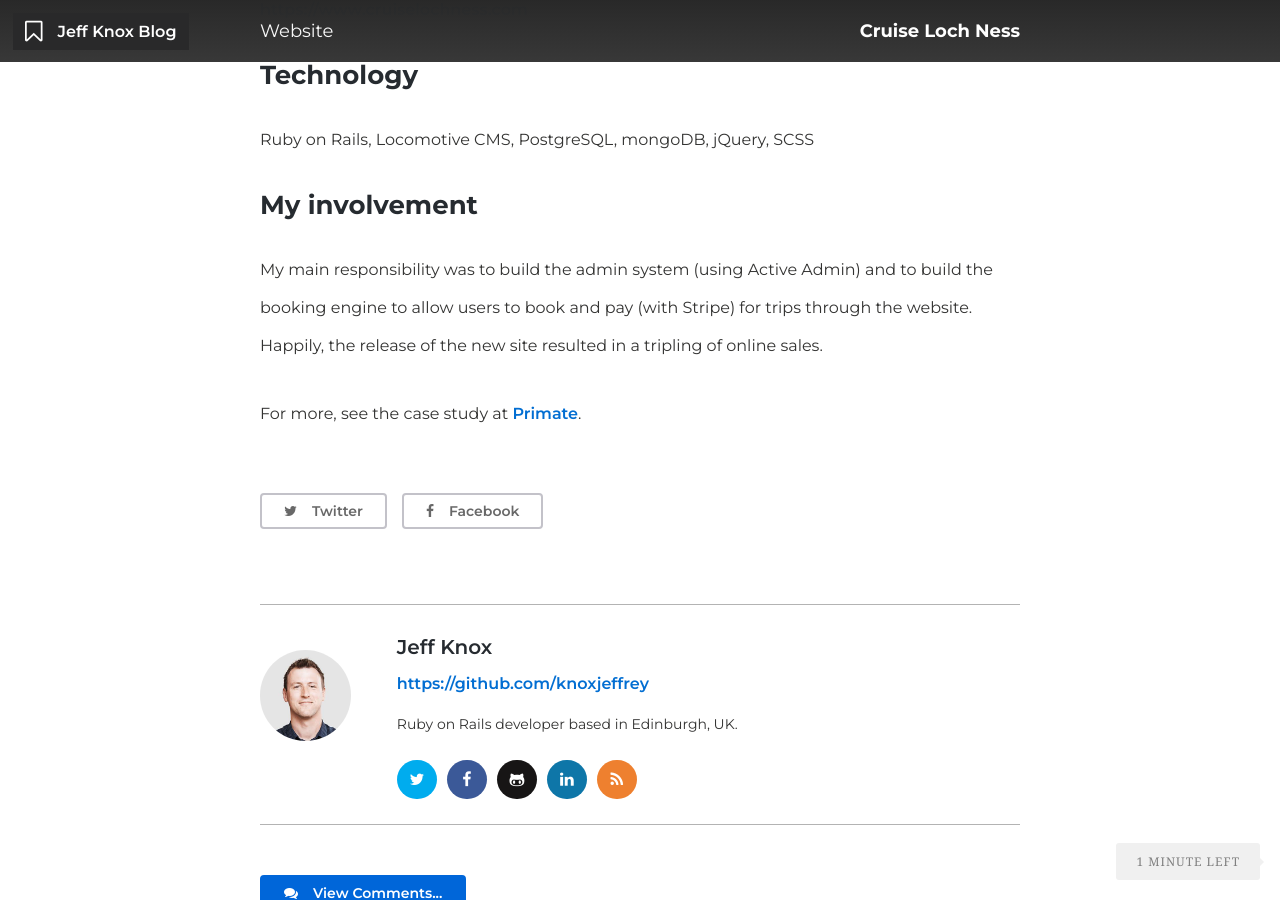
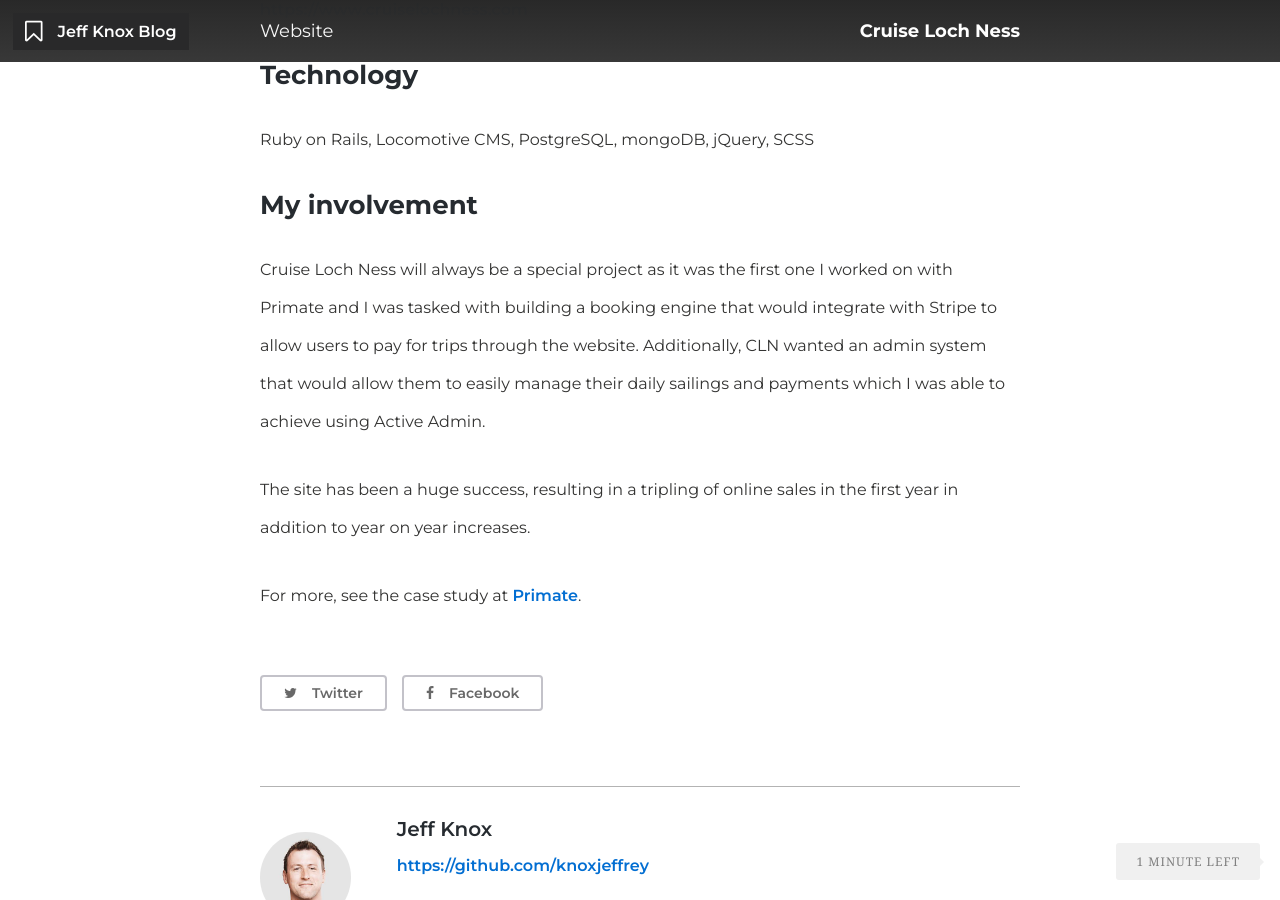
Before and after one commit to knoxjeffrey/knoxjeffrey.github.io, a Jekyll site: the page built from _posts/2016-02-10-cruise-loch-ness.markdown, in a window 1280 px wide and 900 px high, scrolled down 1182 px. Built offline with Jekyll 4.4.1, drawn with Linux system fonts in a browser that asks for light colours; nearby versions of some CDN libraries.

Commit message:
update blog post

```diff
--- a/_posts/2016-02-10-cruise-loch-ness.markdown
+++ b/_posts/2016-02-10-cruise-loch-ness.markdown
@@ -22,6 +22,8 @@
 
 ## My involvement
 
-My main responsibility was to build the admin system (using Active Admin) and to build the booking engine to allow users to book and pay (with Stripe) for trips through the website. Happily, the release of the new site resulted in a tripling of online sales.
+Cruise Loch Ness will always be a special project as it was the first one I worked on with Primate and I was tasked with building a booking engine that would integrate with Stripe to allow users to pay for trips through the website. Additionally, CLN wanted an admin system that would allow them to easily manage their daily sailings and payments which I was able to achieve using Active Admin.
+
+The site has been a huge success, resulting in a tripling of online sales in the first year in addition to year on year increases.
 
 For more, see the case study at [Primate](https://www.primate.co.uk/clients/cln).
```
